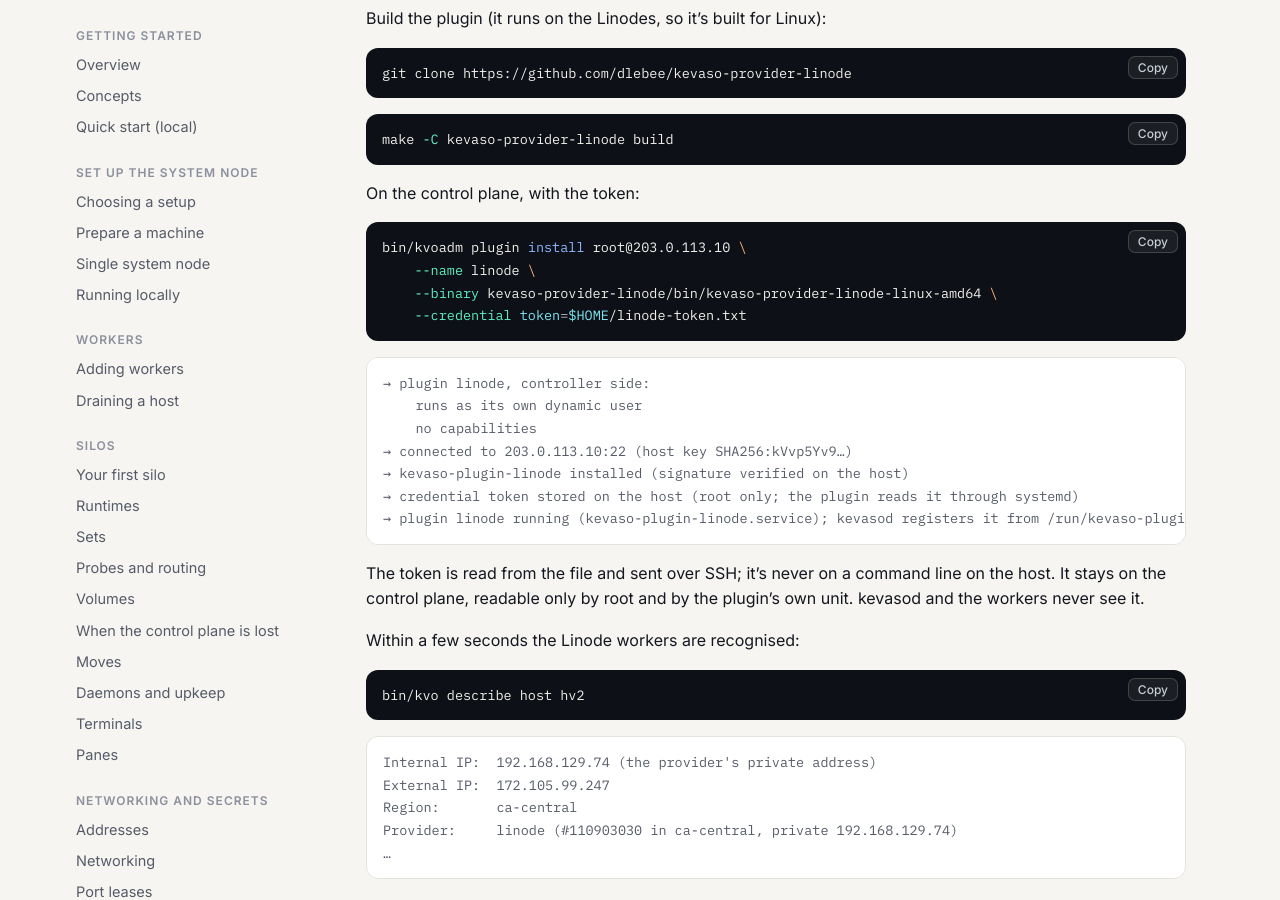
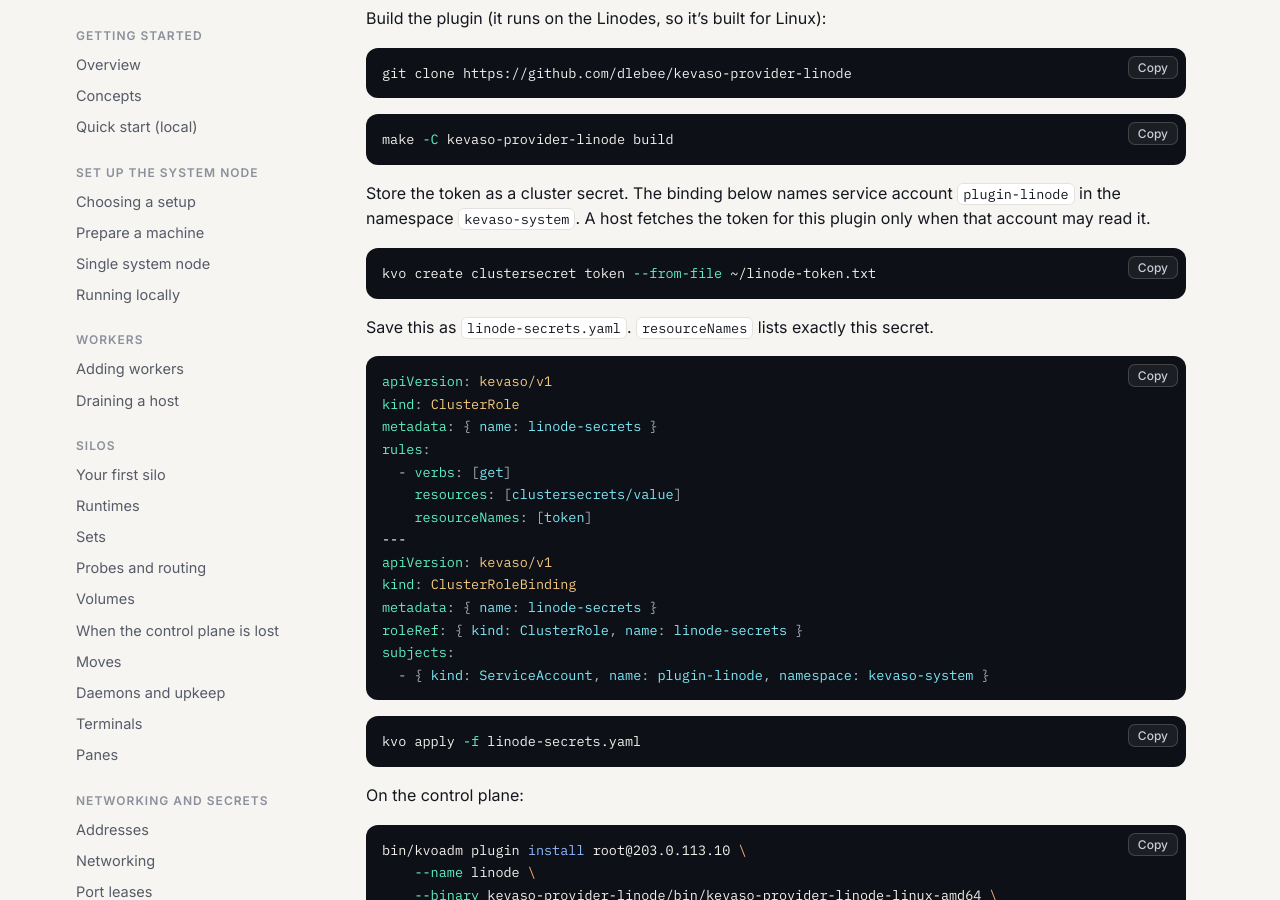
Before and after one commit to dlebee/kevaso-docs, a Jekyll site: the page built from providers/linode.md, in a window 1280 px wide and 900 px high, scrolled down 1404 px. Built offline with Jekyll 4.4.1, drawn with Linux system fonts in a browser that asks for light colours; some of the changed text lies outside the part shown.

Commit message:
Plugin credentials are cluster secrets, read through a pinned ClusterRole (replaces --credential)
Co-Authored-By: Grok <noreply@x.ai>
Co-Authored-By: Claude Opus 5.5 <noreply@anthropic.com>

````diff
--- a/extending/plugins.md
+++ b/extending/plugins.md
@@ -18,15 +18,62 @@ Either way, a plugin never gets more than it shows you first.
 
 ## Install a provider plugin
 
+A plugin reads each secret by name from its credential directory. You store the value as a cluster secret, then allow that plugin's service account to read that name and no other.
+
+The service account is `plugin-NAME` in the namespace `kevaso-system`. A host fetches a value for a plugin only when that account may read the name.
+
+Save the value in a file only you can read:
+
 ```bash
-kvoadm plugin install root@203.0.113.10 --name cloud --binary ./kevaso-provider-cloud-linux-amd64 --credential token=$HOME/cloud-token.txt
+chmod 600 ~/cloud-token.txt
 ```
+
+```bash
+kvo create clustersecret token --from-file ~/cloud-token.txt
+```
+
+Save this as `cloud-secrets.yaml`. `resourceNames` lists exactly this plugin's secrets. A rule with no names grants none.
+
+```yaml
+apiVersion: kevaso/v1
+kind: ClusterRole
+metadata: { name: cloud-secrets }
+rules:
+  - verbs: [get]
+    resources: [clustersecrets/value]
+    resourceNames: [token]
+---
+apiVersion: kevaso/v1
+kind: ClusterRoleBinding
+metadata: { name: cloud-secrets }
+roleRef: { kind: ClusterRole, name: cloud-secrets }
+subjects:
+  - { kind: ServiceAccount, name: plugin-cloud, namespace: kevaso-system }
+```
+
+```bash
+kvo apply -f cloud-secrets.yaml
+```
+
+```bash
+kvoadm plugin install root@203.0.113.10 --name cloud --binary ./kevaso-provider-cloud-linux-amd64 --cluster-secret token
+```
+
+Install creates the service account `plugin-cloud` in the namespace `kevaso-system` and prints the account to bind. It records the name. It does not copy the file. Each host fetches the value and keeps a copy only root can read. The plugin reads `token` from its credential directory. Repeat `--cluster-secret` once for each name.
+
+To replace a value:
+
+```bash
+kvo set clustersecret token --from-file ~/cloud-token.txt
+```
+
+Each host writes the new copy and restarts the plugin. The same bytes again leave the plugin running.
 
 | Flag | Meaning |
 |---|---|
 | `--name NAME` | What to call it (lower case, digits and `-`) |
 | `--binary FILE` | The plugin's program, built for the host. `kvoadm` signs it; the host checks the signature before it installs it |
-| `--credential NAME=FILE` | A secret, read from a file (never the command line), kept on the host root-only and handed to the plugin through systemd |
+| `--cluster-secret NAME` | A cluster secret this side loads. Repeat for each name. A name, not a file |
 | `--config FILE` | Its settings (not secret) |
 | `--side controller\|node` | `controller` on a control plane (default), `node` on a worker |
 | `--manifest FILE` | What the plugin needs from the host: [below](#what-a-manifest-asks-for) |
@@ -37,6 +84,8 @@ To remove one:
 ```bash
 kvoadm plugin remove root@203.0.113.10 --name cloud
 ```
+
+Removing the last side on a host deletes the service account. The cluster secret and the role stay until you delete them.
 
 ### The default is small
 
--- a/providers/linode.md
+++ b/providers/linode.md
@@ -59,28 +59,64 @@ git clone https://github.com/dlebee/kevaso-provider-linode
 make -C kevaso-provider-linode build
 ```
 
-On the control plane, with the token:
+Store the token as a cluster secret. The binding below names service account `plugin-linode` in the namespace `kevaso-system`. A host fetches the token for this plugin only when that account may read it.
+
+```bash
+kvo create clustersecret token --from-file ~/linode-token.txt
+```
+
+Save this as `linode-secrets.yaml`. `resourceNames` lists exactly this secret.
+
+```yaml
+apiVersion: kevaso/v1
+kind: ClusterRole
+metadata: { name: linode-secrets }
+rules:
+  - verbs: [get]
+    resources: [clustersecrets/value]
+    resourceNames: [token]
+---
+apiVersion: kevaso/v1
+kind: ClusterRoleBinding
+metadata: { name: linode-secrets }
+roleRef: { kind: ClusterRole, name: linode-secrets }
+subjects:
+  - { kind: ServiceAccount, name: plugin-linode, namespace: kevaso-system }
+```
+
+```bash
+kvo apply -f linode-secrets.yaml
+```
+
+On the control plane:
 
 ```bash
 bin/kvoadm plugin install root@203.0.113.10 \
     --name linode \
     --binary kevaso-provider-linode/bin/kevaso-provider-linode-linux-amd64 \
-    --credential token=$HOME/linode-token.txt
+    --cluster-secret token
 ```
 
 ```text
 → plugin linode, controller side:
     runs as its own dynamic user
     no capabilities
+→ bind a ClusterRole to service account plugin-linode in namespace kevaso-system
 → connected to 203.0.113.10:22 (host key SHA256:kVvp5Yv9…)
 → kevaso-plugin-linode installed (signature verified on the host)
-→ credential token stored on the host (root only; the plugin reads it through systemd)
-→ plugin linode running (kevaso-plugin-linode.service); kevasod registers it from /run/kevaso-plugins/linode/plugin.sock
+→ cluster secrets token recorded (kevasod writes each value, root only; the plugin reads it through systemd)
+→ plugin linode recorded; kevasod writes its cluster secrets and starts kevaso-plugin-linode.service
 ```
 
-The token is read from the file and sent over SSH; it's never on a command line on the host. It
-stays on the control plane, readable only by root and by the plugin's own unit. kevasod and the
-workers never see it.
+Install creates the service account `plugin-linode` in the namespace `kevaso-system` and prints the account to bind. It records the name. It does not copy the file. The control plane fetches the token and keeps a copy only root can read. The plugin reads `token` from its credential directory. The value is never on a command line. Workers are not given the name, so they never receive the token. See [Plugins]({{ '/extending/plugins/' | relative_url }}).
+
+To replace the token:
+
+```bash
+kvo set clustersecret token --from-file ~/linode-token.txt
+```
+
+The control plane writes the new copy and restarts the plugin. The same bytes again leave the plugin running.
 
 Within a few seconds the Linode workers are recognised:
 
@@ -307,6 +343,10 @@ and against the fake API, and has not been run on real Linodes.
 bin/kvoadm plugin remove root@203.0.113.10 --name linode
 ```
 
-This removes the unit, the program and the stored token. Delete the silos using its classes first.
-Their NodeBalancers and volumes are deleted with them, and nothing deletes them once the plugin is
-gone.
+This removes the unit on that host, and the program, the copy of the token and the service account once no side is left there. The cluster secret and the role stay until you delete them:
+
+```bash
+kvo delete clustersecret token
+```
+
+Delete the silos using its classes first. Their NodeBalancers and volumes are deleted with them, and nothing deletes them once the plugin is gone.
````
Also changed, not shown: providers/juicefs.md (+56 -12 lines), reference.md (+7 -3 lines).
